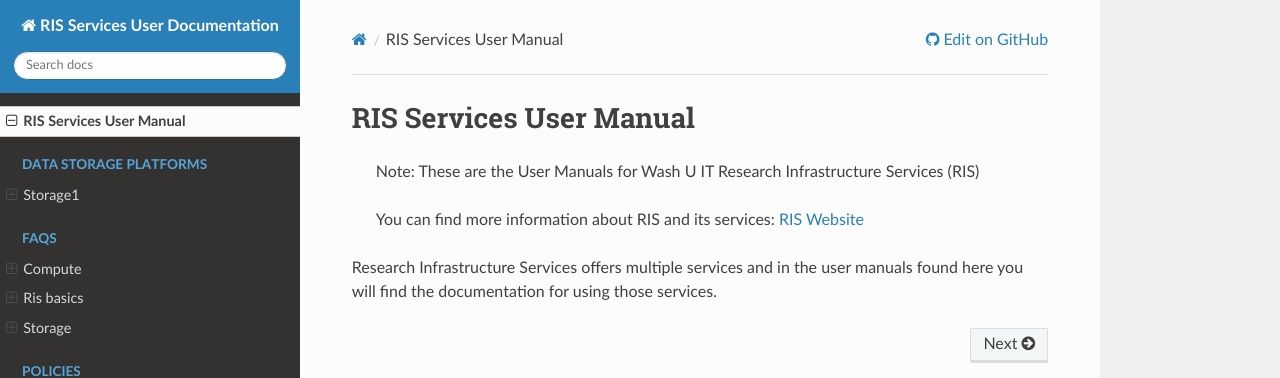
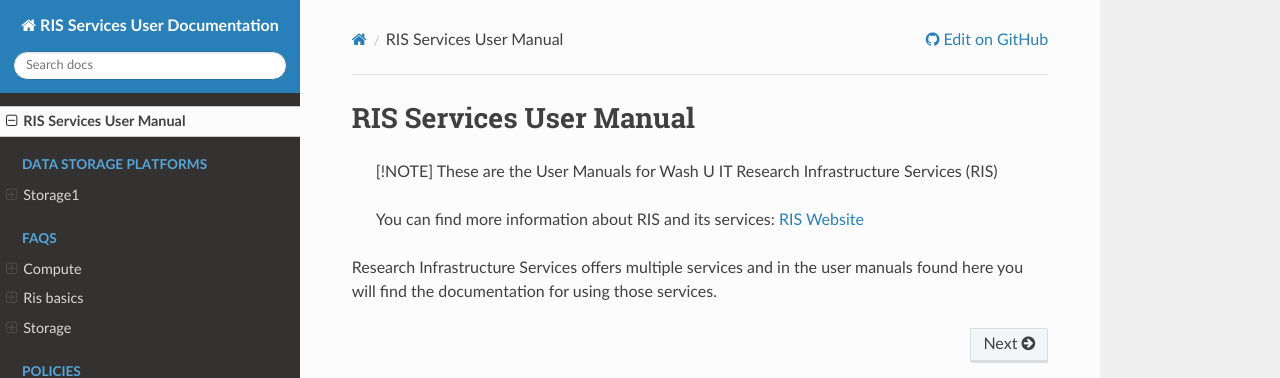
Before and after one commit to elynrfw/docs-test, an MkDocs documentation site: the page built from docs/index.md, in a window 1280 px wide. Shown: the top 378 px of the page. Built offline with MkDocs 1.6.1, drawn with Linux system fonts in a browser that asks for light colours; nearby versions of some CDN libraries.

```diff
--- a/docs/index.md
+++ b/docs/index.md
@@ -1,7 +1,7 @@
 # RIS Services User Manual
 
 
-> Note:
+> [!NOTE]
 > These are the User Manuals for Wash U IT Research Infrastructure Services (RIS)
 >
 > You can find more information about RIS and its services:  [RIS Website](https://ris.wustl.edu/)
```
